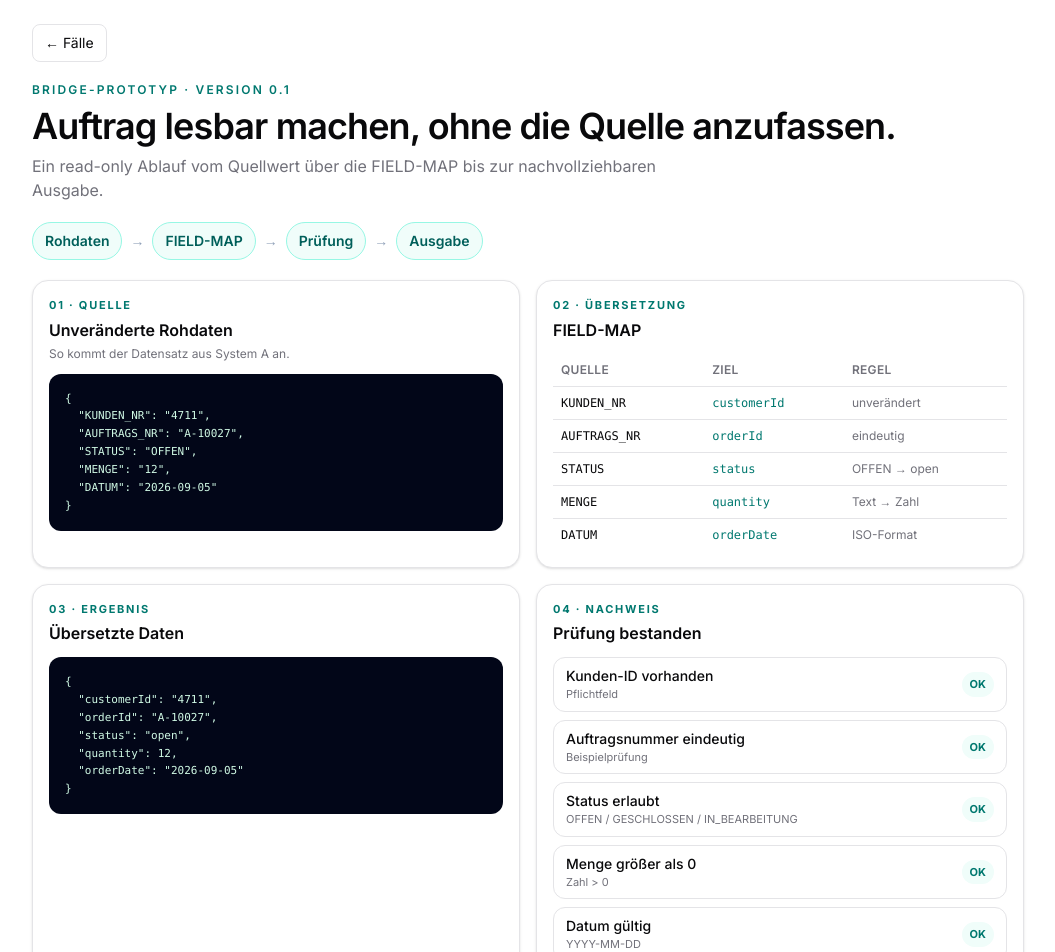
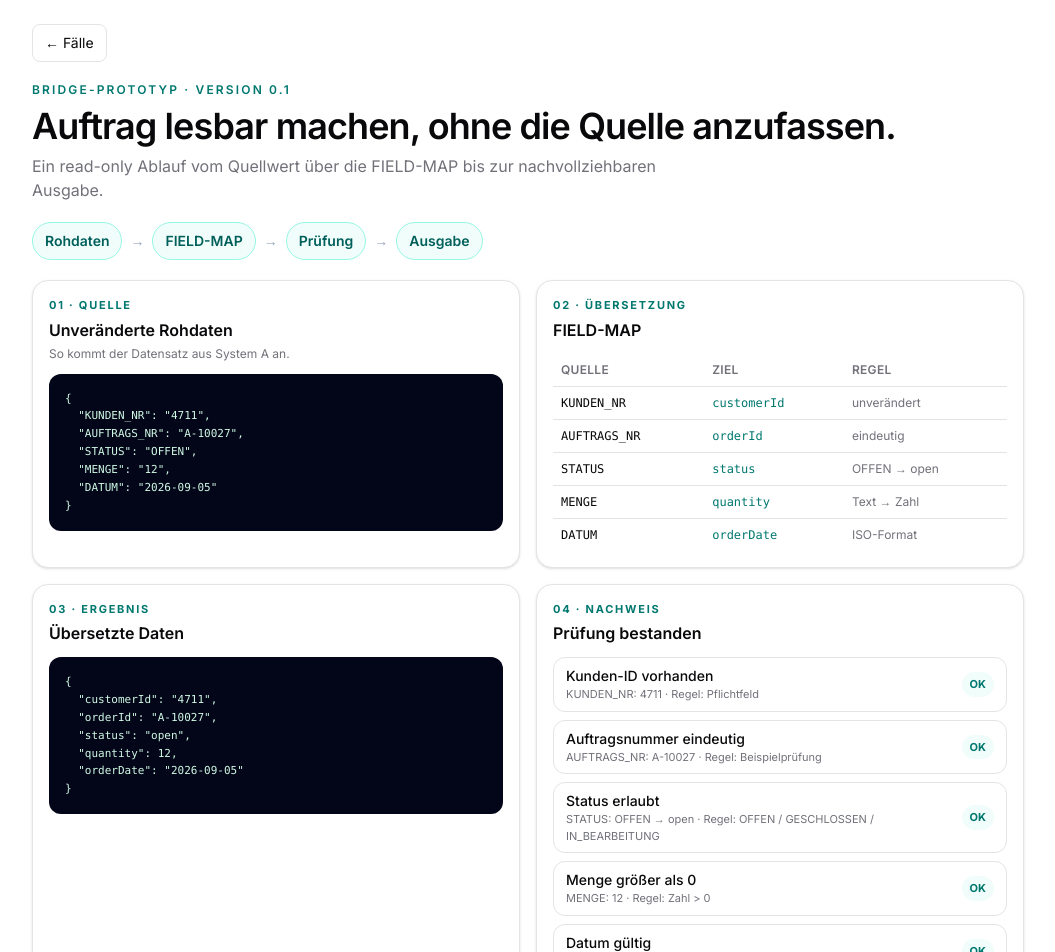
Before and after one commit to schieskejulia-collab/petraplan, a React (Vite) app in the folder frontend/mobile-app/: page /bridge in a window 1280 px wide. Shown: the top 952 px of the page, without its empty margins (112-1167 px from the left). Built offline with nearby package versions, Linux system fonts and the light colour scheme.

Commit message:
Show observed values in validation checks

```diff
--- a/frontend/mobile-app/src/pages/BridgePage.tsx
+++ b/frontend/mobile-app/src/pages/BridgePage.tsx
@@ -78,20 +78,20 @@ export default function BridgePage() {
   const [raw, setRaw] = useState<RawRecord>(validRecord);
   const mapped = useMemo(() => mapRecord(raw), [raw]);
   const checks = useMemo(() => [
-    ["Kunden-ID vorhanden", Boolean(raw.KUNDEN_NR), "Pflichtfeld"],
-    ["Auftragsnummer eindeutig", raw.AUFTRAGS_NR === "A-10027", "Beispielprüfung"],
-    ["Status erlaubt", mapped.status !== null, "OFFEN / GESCHLOSSEN / IN_BEARBEITUNG"],
-    ["Menge größer als 0", Number.isFinite(mapped.quantity) && mapped.quantity > 0, "Zahl > 0"],
-    ["Datum gültig", /^\d{4}-\d{2}-\d{2}$/.test(raw.DATUM), "YYYY-MM-DD"],
-  ] as const, [mapped, raw]);
-  const passed = checks.every(([, ok]) => ok);
+    { label: "Kunden-ID vorhanden", ok: Boolean(raw.KUNDEN_NR), rule: "Pflichtfeld", observed: `KUNDEN_NR: ${raw.KUNDEN_NR || "—"}` },
+    { label: "Auftragsnummer eindeutig", ok: raw.AUFTRAGS_NR === "A-10027", rule: "Beispielprüfung", observed: `AUFTRAGS_NR: ${raw.AUFTRAGS_NR}` },
+    { label: "Status erlaubt", ok: mapped.status !== null, rule: "OFFEN / GESCHLOSSEN / IN_BEARBEITUNG", observed: `STATUS: ${raw.STATUS} → ${mapped.status ?? "nicht zugeordnet"}` },
+    { label: "Menge größer als 0", ok: Number.isFinite(mapped.quantity) && mapped.quantity > 0, rule: "Zahl > 0", observed: `MENGE: ${Number.isFinite(mapped.quantity) ? mapped.quantity : raw.MENGE}` },
+    { label: "Datum gültig", ok: /^\d{4}-\d{2}-\d{2}$/.test(raw.DATUM), rule: "YYYY-MM-DD", observed: `DATUM: ${raw.DATUM}` },
+  ], [mapped, raw]);
+  const passed = checks.every(({ ok }) => ok);
   const provenance = {
     source: "system_a",
     sourceRecord: raw.AUFTRAGS_NR,
     capturedAt: "2026-09-05",
     mode: "read_only",
     overallStatus: passed ? "valid" : "needs_review",
-    conflicts: checks.filter(([, ok]) => !ok).map(([label]) => label),
+    conflicts: checks.filter(({ ok }) => !ok).map(({ label }) => label),
   };
 
   return (
@@ -161,11 +161,11 @@ export default function BridgePage() {
 
           <Section eyebrow="04 · Nachweis" title={passed ? "Prüfung bestanden" : "Prüfung offen"}>
             <div className="mt-3 space-y-2">
-              {checks.map(([label, ok, detail]) => (
+              {checks.map(({ label, ok, rule, observed }) => (
                 <div key={label} className="flex items-center justify-between gap-3 rounded-xl border px-3 py-2">
                   <div>
                     <p className="text-sm font-medium">{label}</p>
-                    <p className="text-[11px] text-muted-foreground">{detail}</p>
+                    <p className="text-[11px] text-muted-foreground">{observed} · Regel: {rule}</p>
                   </div>
                   <span className={`rounded-full px-2 py-1 text-[11px] font-bold ${ok ? "bg-teal-50 text-teal-700" : "bg-red-50 text-red-700"}`}>
                     {ok ? "OK" : "FEHLER"}
```
